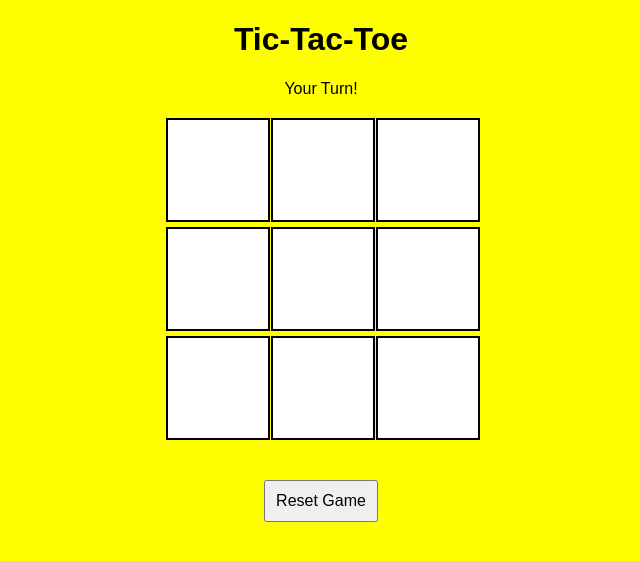
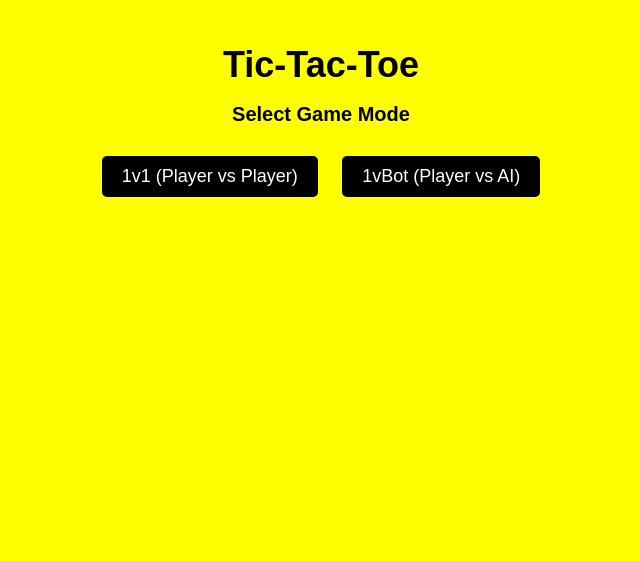
Before and after one commit to AwareSoda/TicTacToe, a Flask app: page / in a window 1280 px wide. Shown: the top 561 px of the page, without its empty margins (319-959 px from the left). Run offline with Flask 3, Linux system fonts and the light colour scheme.

Commit message:
Fixed Layout and added 1v1 and 1vBot modes

```diff
--- a/app.py
+++ b/app.py
@@ -1,22 +1,34 @@
 from flask import Flask, render_template, request, jsonify
+import random
 
 app = Flask(__name__)
 
-# Tic-Tac-Toe Game Variables
+# Game state
 tttgrid = [""] * 9
-player = "X"
-game_over = False
+current_player = "X"
+game_mode = None
 
-# Winning Combinations
-win_combinations = [
+# Winning combinations
+WIN_COMBINATIONS = [
     [0, 1, 2], [3, 4, 5], [6, 7, 8],
     [0, 3, 6], [1, 4, 7], [2, 5, 8],
     [0, 4, 8], [2, 4, 6]
 ]
 
-# Minimax AI Function
+def check_winner():
+    """Check if there's a winner or a tie."""
+    for combo in WIN_COMBINATIONS:
+        if tttgrid[combo[0]] == tttgrid[combo[1]] == tttgrid[combo[2]] != "":
+            return tttgrid[combo[0]]
+
+    if "" not in tttgrid:
+        return "Tie"
+
+    return None
+
 def minimax(board, depth, is_maximizing):
-    scores = {"X": -1, "O": 1, "tie": 0}
+    """AI Move Calculation using Minimax Algorithm."""
+    scores = {"X": -1, "O": 1, "Tie": 0}
 
     winner = check_winner()
     if winner:
@@ -41,71 +53,63 @@ def minimax(board, depth, is_maximizing):
                 best_score = min(score, best_score)
         return best_score
 
-# Best move for AI
 def best_move():
+    """Determine the best move for AI."""
     best_score = -float("inf")
     move = None
+
     for i in range(9):
         if tttgrid[i] == "":
             tttgrid[i] = "O"
             score = minimax(tttgrid, 0, False)
             tttgrid[i] = ""
+
             if score > best_score:
                 best_score = score
                 move = i
+
     return move
 
-# Check for a winner
-def check_winner():
-    for combo in win_combinations:
-        if tttgrid[combo[0]] == tttgrid[combo[1]] == tttgrid[combo[2]] != "":
-            return tttgrid[combo[0]]
-    if "" not in tttgrid:
-        return "tie"
-    return None
+@app.route("/")
+def index():
+    return render_template("index.html")
 
-# Route to serve the game page
-@app.route('/')
-def index():
-    return render_template('index.html')
-
-# API route to handle player moves
-@app.route('/move', methods=['POST'])
-def player_move():
-    global player, game_over
-    if game_over:
-        return jsonify({"message": "Game over!"})
+@app.route("/move", methods=["POST"])
+def make_move():
+    global current_player, game_mode
 
     data = request.json
-    pos = data.get("position")
+    position = data["position"]
+    game_mode = data["mode"]
 
-    if tttgrid[pos] == "":
-        tttgrid[pos] = player
+    if tttgrid[position] == "":
+        tttgrid[position] = current_player
+
+        # Check if player won
         winner = check_winner()
+        if winner:
+            return jsonify({"grid": tttgrid, "message": f"{winner} wins!"})
 
-        if winner:
-            game_over = True
-            return jsonify({"winner": winner, "grid": tttgrid})
+        # Switch player
+        if game_mode == "1v1":
+            current_player = "O" if current_player == "X" else "X"
+        else:
+            # AI move for 1vBot mode
+            ai_move = best_move()
+            if ai_move is not None:
+                tttgrid[ai_move] = "O"
+                winner = check_winner()
+                if winner:
+                    return jsonify({"grid": tttgrid, "message": f"{winner} wins!"})
 
-        # AI Move
-        ai_pos = best_move()
-        if ai_pos is not None:
-            tttgrid[ai_pos] = "O"
-            winner = check_winner()
-            if winner:
-                game_over = True
-                return jsonify({"winner": winner, "grid": tttgrid})
+    return jsonify({"grid": tttgrid, "message": "Your Turn!"})
 
-    return jsonify({"grid": tttgrid})
+@app.route("/reset", methods=["POST"])
+def reset_game():
+    global tttgrid, current_player
+    tttgrid = [""] * 9
+    current_player = "X"
+    return jsonify({"grid": tttgrid, "message": "Game Reset!"})
 
-# API route to reset the game
-@app.route('/reset', methods=['POST'])
-def reset_game():
-    global tttgrid, player, game_over
-    tttgrid = [""] * 9
-    player = "X"
-    game_over = False
-    return jsonify({"message": "Game reset", "grid": tttgrid})
-
-if __name__ == '__main__':
+if __name__ == "__main__":
     app.run(debug=True)
--- a/static/style.css
+++ b/static/style.css
@@ -1,34 +1,69 @@
 body {
+    font-family: Arial, sans-serif;
     text-align: center;
     background-color: yellow;
-    font-family: Arial, sans-serif;
+    margin: 0;
+    padding: 20px;
 }
 
 h1 {
-    color: black;
+    font-size: 36px;
+    margin-bottom: 10px;
+}
+
+h2 {
+    font-size: 20px;
+    margin-bottom: 20px;
+}
+
+button {
+    font-size: 18px;
+    padding: 10px 20px;
+    margin: 10px;
+    border: none;
+    background-color: black;
+    color: white;
+    cursor: pointer;
+    border-radius: 5px;
+}
+
+button:hover {
+    background-color: gray;
 }
 
 .board {
     display: grid;
     grid-template-columns: repeat(3, 100px);
+    grid-template-rows: repeat(3, 100px);
     gap: 5px;
     justify-content: center;
     margin: 20px auto;
-    width: 320px;
 }
 
 .cell {
     width: 100px;
     height: 100px;
+    background-color: white;
+    display: flex;
+    align-items: center;
+    justify-content: center;
+    font-size: 36px;
+    font-weight: bold;
+    cursor: pointer;
+    border: 2px solid black;
+}
+
+.cell:hover {
+    background-color: lightgray;
+}
+
+#message {
     font-size: 24px;
     font-weight: bold;
-    text-align: center;
-    border: 2px solid black;
-    background-color: white;
+    margin-bottom: 10px;
 }
 
 #reset {
-    margin-top: 20px;
-    padding: 10px;
-    font-size: 16px;
+    display: block;
+    margin: 20px auto;
 }
--- a/templates/index.html
+++ b/templates/index.html
@@ -5,16 +5,52 @@
     <meta name="viewport" content="width=device-width, initial-scale=1.0">
     <title>Tic-Tac-Toe</title>
     <link rel="stylesheet" href="{{ url_for('static', filename='style.css') }}">
-    <script defer src="{{ url_for('static', filename='script.js') }}"></script>
 </head>
 <body>
     <h1>Tic-Tac-Toe</h1>
-    <p id="message">Your Turn!</p>
-    <div class="board">
-        {% for i in range(9) %}
-            <div class="cell" id="cell-{{ i }}"></div>
-        {% endfor %}
+
+    <div id="gameModeSelection">
+        <h2>Select Game Mode</h2>
+        <button onclick="setGameMode('1v1')">1v1 (Player vs Player)</button>
+        <button onclick="setGameMode('1vBot')">1vBot (Player vs AI)</button>
     </div>
-    <button id="reset">Reset Game</button>
+
+    <div id="gameBoard" style="display: none;">
+        <h2 id="message">Your Turn!</h2>
+        <div class="board">
+            {% for i in range(9) %}
+            <div class="cell" id="cell{{ i }}" onclick="makeMove({{ i }})"></div>
+            {% endfor %}
+        </div>
+        <button id="reset">Reset Game</button>
+    </div>
+
+    <script>
+        let gameMode = null;
+
+        function setGameMode(mode) {
+            gameMode = mode;
+            document.getElementById("gameModeSelection").style.display = "none";
+            document.getElementById("gameBoard").style.display = "block";
+        }
+
+        function makeMove(position) {
+            fetch("/move", {
+                method: "POST",
+                headers: { "Content-Type": "application/json" },
+                body: JSON.stringify({ position: position, mode: gameMode })
+            })
+            .then(response => response.json())
+            .then(data => updateBoard(data));
+        }
+
+        function updateBoard(data) {
+            data.grid.forEach((value, index) => {
+                document.getElementById("cell" + index).innerText = value;
+            });
+
+            document.getElementById("message").innerText = data.message;
+        }
+    </script>
 </body>
 </html>
```
